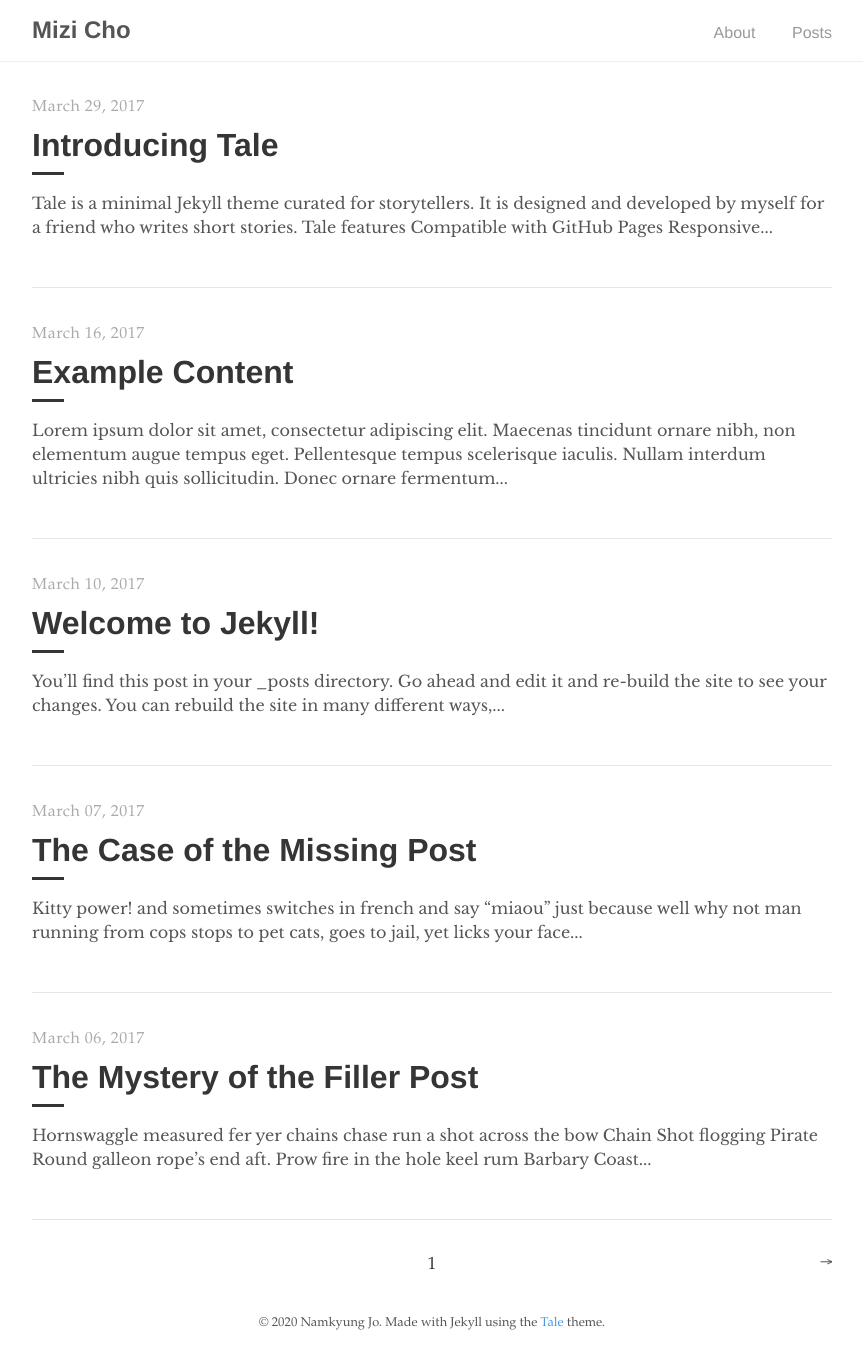
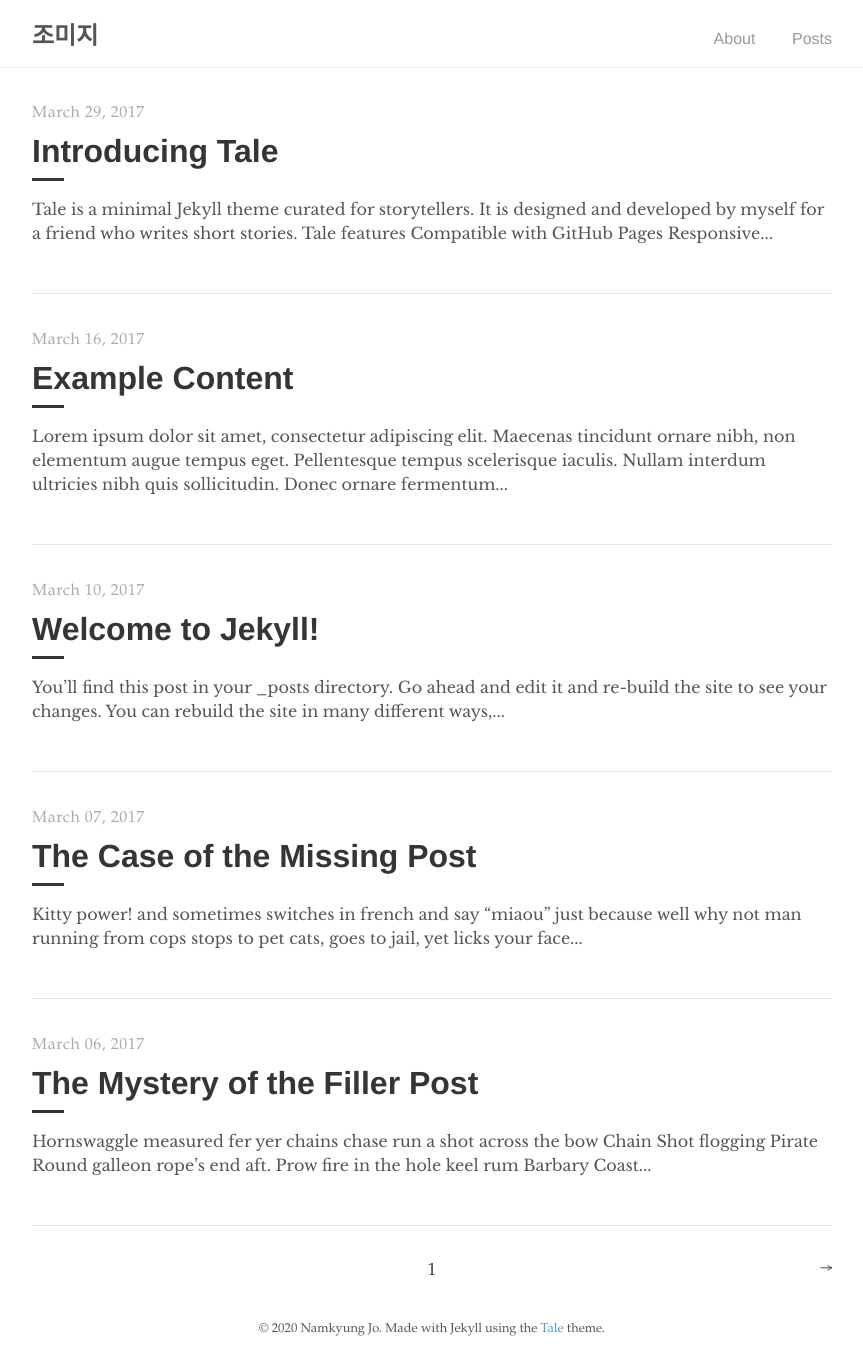
Before and after one commit to mizicho/mizicho.github.io, a Jekyll site: the page built from index.html, in a window 1280 px wide. Shown: the whole page, without its empty margins (208-1071 px from the left). Built offline with Jekyll 4.4.1, drawn with Linux system fonts in a browser that asks for light colours; the list of posts is cut into pages by our own code.

Commit message:
test_korean

```diff
--- a/_config.yml
+++ b/_config.yml
@@ -1,5 +1,5 @@
 # Site settings
-title:          Mizi Cho
+title:          조미지
 description:    "미지의 개발로그"
 baseurl:        ""
 url:            "https://mizicho.github.io"
```
